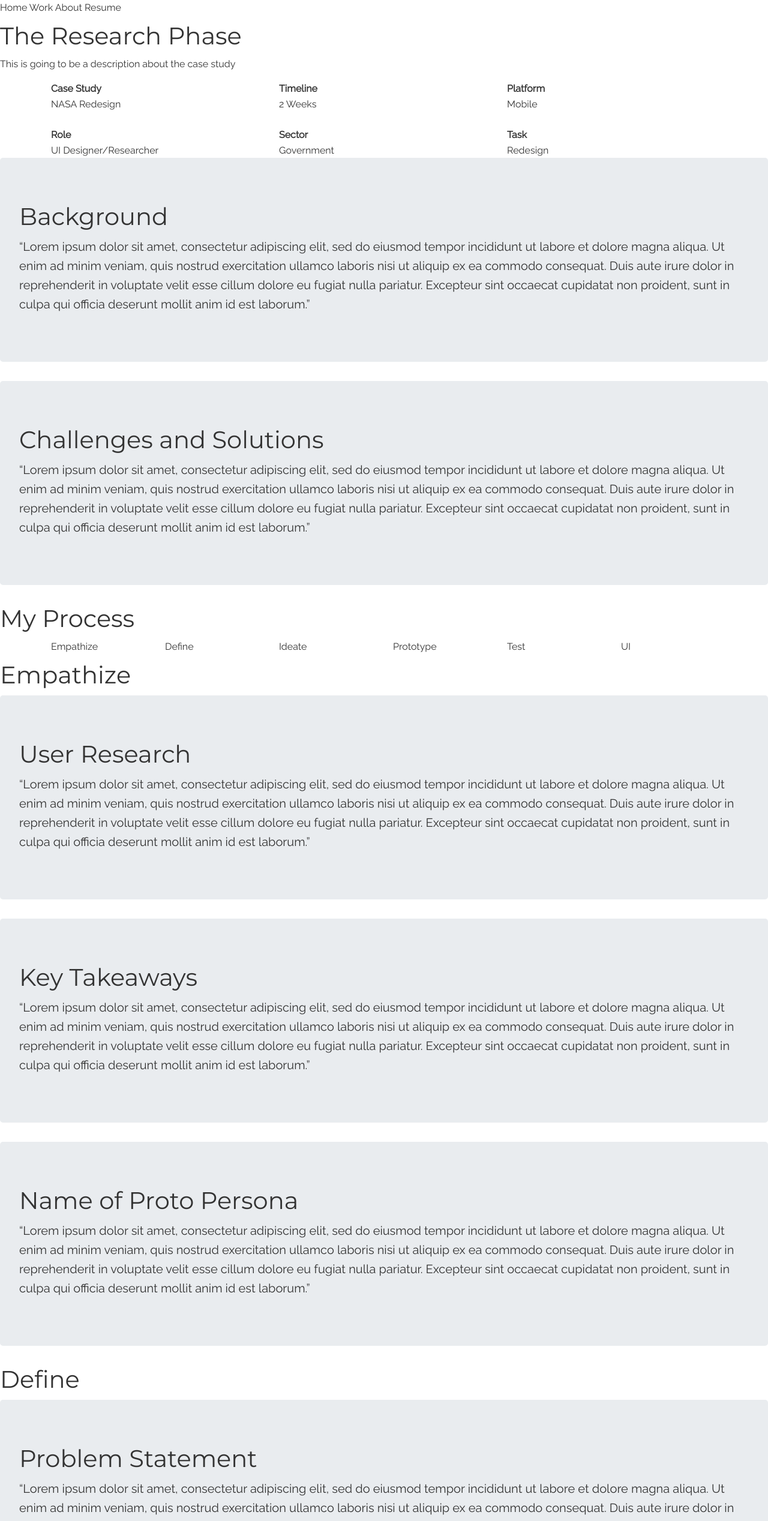
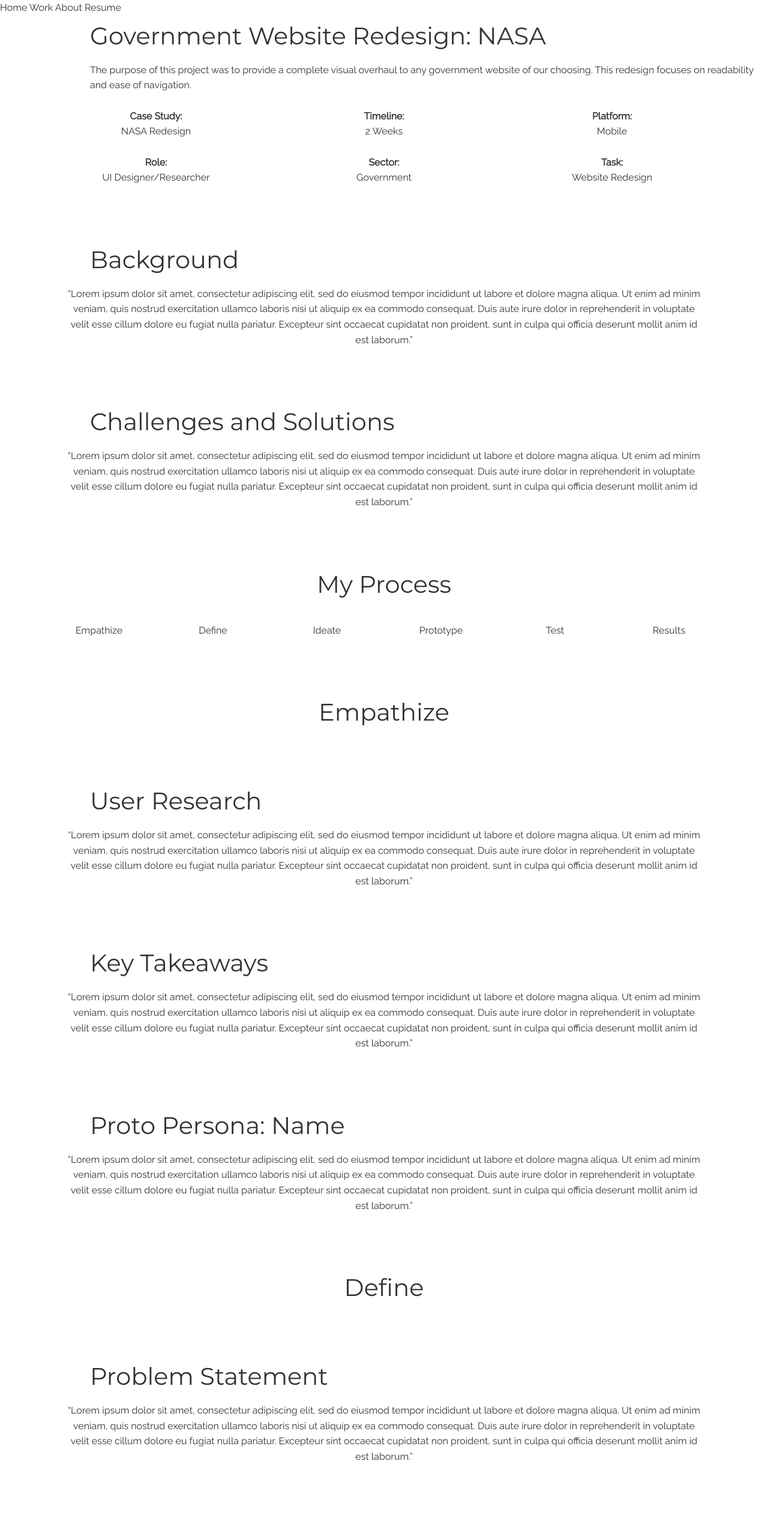
Before and after one commit to taiyingchin/UI_UX_HW_20, a plain HTML site: page index.html in a window 1280 px wide. Shown: the top 2535 px of the page at 60% size. Drawn offline with nearby package versions, Linux system fonts and the light colour scheme.

Commit message:
Formatting
Completely did a overhaul of the formatting

```diff
--- a/css/index.css
+++ b/css/index.css
@@ -59,6 +59,225 @@
     overflow: hidden;
 }
 
+/* Introduction */
+.intro .display-5{
+    padding-left: 150px;
+    padding-bottom: 10px;
+}
+
+.intro p{
+    padding-left: 150px;
+    padding-bottom: 10px;
+}
+
+.intro .container{
+    text-align: center;
+}
+
+/* Background */
+.background .display-5{
+    padding-left: 150px;
+    padding-bottom: 10px;
+    margin-top: 100px;
+}
+
+.background p{
+    max-width: 83%;
+    text-align: center;
+    margin: auto;
+}
+
+/* Challenges */
+.challenges .display-5{
+    padding-left: 150px;
+    padding-bottom: 10px;
+    margin-top: 100px;
+}
+
+.challenges p{
+    max-width: 83%;
+    text-align: center;
+    margin: auto;
+}
+
+/* Process Section Dividier */
+.process-section .display-5{
+    /* padding-left: 150px; */
+    text-align: center;
+    padding-bottom: 30px;
+    margin-top: 100px;
+}
+
+.process-section .container{
+    text-align: center;
+}
+
+/* Empatize Section Header */
+.empathize-section{
+    text-align: center;
+    margin-top: 100px;
+}
+
+/* User Research */
+.user-research .display-5{
+    padding-left: 150px;
+    padding-bottom: 10px;
+    margin-top: 100px;
+}
+
+.user-research p{
+    max-width: 83%;
+    text-align: center;
+    margin: auto;
+}
+
+/* Key Takeaways */
+.key-takeaways .display-5{
+    padding-left: 150px;
+    padding-bottom: 10px;
+    margin-top: 100px;
+}
+
+.key-takeaways p{
+    max-width: 83%;
+    text-align: center;
+    margin: auto;
+}
+
+/* Proto Persona */
+.proto-persona .display-5{
+    padding-left: 150px;
+    padding-bottom: 10px;
+    margin-top: 100px;
+}
+
+.proto-persona p{
+    max-width: 83%;
+    text-align: center;
+    margin: auto;
+}
+
+/* Define Section Header */
+.define-section{
+    text-align: center;
+    margin-top: 100px;
+}
+
+/* Problem Statement */
+.problem-statement .display-5{
+    padding-left: 150px;
+    padding-bottom: 10px;
+    margin-top: 100px;
+}
+
+.problem-statement p{
+    max-width: 83%;
+    text-align: center;
+    margin: auto;
+}
+
+/* User Insight Statement */
+.user-insight .display-5{
+    padding-left: 150px;
+    padding-bottom: 10px;
+    margin-top: 100px;
+}
+
+.user-insight p{
+    max-width: 83%;
+    text-align: center;
+    margin: auto;
+}
+
+/* Define Section Header */
+.ideate-section{
+    text-align: center;
+    margin-top: 100px;
+}
+
+/* Brainstorming Process */
+.brainstorming .display-5{
+    padding-left: 150px;
+    padding-bottom: 10px;
+    margin-top: 100px;
+}
+
+.brainstorming p{
+    max-width: 83%;
+    text-align: center;
+    margin: auto;
+}
+
+/* Prototyping Section Header */
+.prototyping{
+    text-align: center;
+    margin-top: 100px;
+}
+
+/* Lofi Prototypes */
+.lofi .display-5{
+    padding-left: 150px;
+    padding-bottom: 10px;
+    margin-top: 100px;
+}
+
+.lofi p{
+    max-width: 83%;
+    text-align: center;
+    margin: auto;
+}
+
+/* Hifi Prototypes */
+.hifi .display-5{
+    padding-left: 150px;
+    padding-bottom: 10px;
+    margin-top: 100px;
+}
+
+.hifi p{
+    max-width: 83%;
+    text-align: center;
+    margin: auto;
+}
+
+/* Testing Section Header */
+.testing{
+    text-align: center;
+    margin-top: 100px;
+}
+
+/* Testing and Iteration */
+.test-iter .display-5{
+    padding-left: 150px;
+    padding-bottom: 10px;
+    margin-top: 100px;
+}
+
+.test-iter p{
+    max-width: 83%;
+    text-align: center;
+    margin: auto;
+}
+
+/* Results Section Header */
+.results{
+    text-align: center;
+    margin-top: 100px;
+}
+
+/* Final Learnings */
+.final-learn .display-5{
+    padding-left: 150px;
+    padding-bottom: 10px;
+    margin-top: 100px;
+}
+
+.final-learn p{
+    max-width: 83%;
+    text-align: center;
+    margin: auto;
+}
+
 /* Utilities */
 .container-flex{
     max-width: 1500px;
--- a/index.html
+++ b/index.html
@@ -21,49 +21,47 @@
             </nav>
         </section>
 
-        <section>
-            <h1 class="display-5">The Research Phase</h1>
-            <p>This is going to be a description about the case study</p>
+        <section class = "intro">
+            <h1 class="display-5">Government Website Redesign: NASA</h1>
+            <p>The purpose of this project was to provide a complete visual overhaul to any government website of our choosing. This redesign focuses on readability and ease of navigation.</p>
             <div class="container">
                 <div class="row">
                     <div class="col-sm">
-                        <b>Case Study</b> <br> NASA Redesign
+                        <b>Case Study:</b> <br> NASA Redesign
                     </div>
                     <div class="col-sm">
-                        <b>Timeline</b> <br> 2 Weeks
+                        <b>Timeline:</b> <br> 2 Weeks
                     </div>
                     <div class="col-sm">
-                        <b>Platform</b> <br> Mobile <br><br>
+                        <b>Platform:</b> <br> Mobile <br><br>
                     </div>
                 </div>
 
                 <div class="row">
                     <div class="col-sm">
-                        <b>Role</b> <br> UI Designer/Researcher
+                        <b>Role:</b> <br> UI Designer/Researcher
                     </div>
                     <div class="col-sm">
-                        <b>Sector</b> <br> Government
+                        <b>Sector:</b> <br> Government
                     </div>
                     <div class="col-sm">
-                        <b>Task</b> <br> Redesign
+                        <b>Task:</b> <br> Website Redesign
                     </div>
                 </div>
             </div>
         </section>
 
-        <section>
-            <div class="jumbotron">
+        <section class="background">
             <h1 class="display-5">Background</h1>
-                <p class="lead">“Lorem ipsum dolor sit amet, consectetur adipiscing elit, sed do eiusmod tempor incididunt ut labore et dolore magna aliqua. Ut enim ad minim veniam, quis nostrud exercitation ullamco laboris nisi ut aliquip ex ea commodo consequat. Duis aute irure dolor in reprehenderit in voluptate velit esse cillum dolore eu fugiat nulla pariatur. Excepteur sint occaecat cupidatat non proident, sunt in culpa qui officia deserunt mollit anim id est laborum.”</p>
+            <p>“Lorem ipsum dolor sit amet, consectetur adipiscing elit, sed do eiusmod tempor incididunt ut labore et dolore magna aliqua. Ut enim ad minim veniam, quis nostrud exercitation ullamco laboris nisi ut aliquip ex ea commodo consequat. Duis aute irure dolor in reprehenderit in voluptate velit esse cillum dolore eu fugiat nulla pariatur. Excepteur sint occaecat cupidatat non proident, sunt in culpa qui officia deserunt mollit anim id est laborum.”</p>
         </section>
 
-        <section>
-            <div class="jumbotron">
+        <section class="challenges">
             <h1 class="display-5">Challenges and Solutions</h1>
-                <p class="lead">“Lorem ipsum dolor sit amet, consectetur adipiscing elit, sed do eiusmod tempor incididunt ut labore et dolore magna aliqua. Ut enim ad minim veniam, quis nostrud exercitation ullamco laboris nisi ut aliquip ex ea commodo consequat. Duis aute irure dolor in reprehenderit in voluptate velit esse cillum dolore eu fugiat nulla pariatur. Excepteur sint occaecat cupidatat non proident, sunt in culpa qui officia deserunt mollit anim id est laborum.”</p>
+            <p>“Lorem ipsum dolor sit amet, consectetur adipiscing elit, sed do eiusmod tempor incididunt ut labore et dolore magna aliqua. Ut enim ad minim veniam, quis nostrud exercitation ullamco laboris nisi ut aliquip ex ea commodo consequat. Duis aute irure dolor in reprehenderit in voluptate velit esse cillum dolore eu fugiat nulla pariatur. Excepteur sint occaecat cupidatat non proident, sunt in culpa qui officia deserunt mollit anim id est laborum.”</p>
         </section>
 
-        <section>
+        <section class = "process-section">
             <h1 class="display-5">My Process</h1>
             <div class="container">
                 <div class="row">
@@ -83,94 +81,84 @@
                         Test
                     </div>
                     <div class="col-sm">
-                        UI
+                        Results
                     </div>
                 </div>
             </div>
         </section>
 
-        <section>
+        <section class = "empathize-section">
             <h1 class="display-5">Empathize</h1>
         </section>
 
-        <section>
-            <div class="jumbotron">
+        <section class="user-research">
             <h1 class="display-5">User Research</h1>
-                <p class="lead">“Lorem ipsum dolor sit amet, consectetur adipiscing elit, sed do eiusmod tempor incididunt ut labore et dolore magna aliqua. Ut enim ad minim veniam, quis nostrud exercitation ullamco laboris nisi ut aliquip ex ea commodo consequat. Duis aute irure dolor in reprehenderit in voluptate velit esse cillum dolore eu fugiat nulla pariatur. Excepteur sint occaecat cupidatat non proident, sunt in culpa qui officia deserunt mollit anim id est laborum.”</p>
+            <p>“Lorem ipsum dolor sit amet, consectetur adipiscing elit, sed do eiusmod tempor incididunt ut labore et dolore magna aliqua. Ut enim ad minim veniam, quis nostrud exercitation ullamco laboris nisi ut aliquip ex ea commodo consequat. Duis aute irure dolor in reprehenderit in voluptate velit esse cillum dolore eu fugiat nulla pariatur. Excepteur sint occaecat cupidatat non proident, sunt in culpa qui officia deserunt mollit anim id est laborum.”</p>
         </section>
 
-        <section>
-            <div class="jumbotron">
+        <section class="key-takeaways">
             <h1 class="display-5">Key Takeaways</h1>
-                <p class="lead">“Lorem ipsum dolor sit amet, consectetur adipiscing elit, sed do eiusmod tempor incididunt ut labore et dolore magna aliqua. Ut enim ad minim veniam, quis nostrud exercitation ullamco laboris nisi ut aliquip ex ea commodo consequat. Duis aute irure dolor in reprehenderit in voluptate velit esse cillum dolore eu fugiat nulla pariatur. Excepteur sint occaecat cupidatat non proident, sunt in culpa qui officia deserunt mollit anim id est laborum.”</p>
+            <p>“Lorem ipsum dolor sit amet, consectetur adipiscing elit, sed do eiusmod tempor incididunt ut labore et dolore magna aliqua. Ut enim ad minim veniam, quis nostrud exercitation ullamco laboris nisi ut aliquip ex ea commodo consequat. Duis aute irure dolor in reprehenderit in voluptate velit esse cillum dolore eu fugiat nulla pariatur. Excepteur sint occaecat cupidatat non proident, sunt in culpa qui officia deserunt mollit anim id est laborum.”</p>
         </section>
 
-        <section>
-            <div class="jumbotron">
-                <h1 class="display-5">Name of Proto Persona</h1>
-                <p class="lead">“Lorem ipsum dolor sit amet, consectetur adipiscing elit, sed do eiusmod tempor incididunt ut labore et dolore magna aliqua. Ut enim ad minim veniam, quis nostrud exercitation ullamco laboris nisi ut aliquip ex ea commodo consequat. Duis aute irure dolor in reprehenderit in voluptate velit esse cillum dolore eu fugiat nulla pariatur. Excepteur sint occaecat cupidatat non proident, sunt in culpa qui officia deserunt mollit anim id est laborum.”</p>
+        <section class="proto-persona">
+            <h1 class="display-5">Proto Persona: Name</h1>
+            <p>“Lorem ipsum dolor sit amet, consectetur adipiscing elit, sed do eiusmod tempor incididunt ut labore et dolore magna aliqua. Ut enim ad minim veniam, quis nostrud exercitation ullamco laboris nisi ut aliquip ex ea commodo consequat. Duis aute irure dolor in reprehenderit in voluptate velit esse cillum dolore eu fugiat nulla pariatur. Excepteur sint occaecat cupidatat non proident, sunt in culpa qui officia deserunt mollit anim id est laborum.”</p>
         </section>
 
-        <section>
+        <section class = "define-section">
             <h1 class="display-5">Define</h1>
         </section>
 
-        <section>
-            <div class="jumbotron">
+        <section class="problem-statement">
             <h1 class="display-5">Problem Statement</h1>
-                <p class="lead">“Lorem ipsum dolor sit amet, consectetur adipiscing elit, sed do eiusmod tempor incididunt ut labore et dolore magna aliqua. Ut enim ad minim veniam, quis nostrud exercitation ullamco laboris nisi ut aliquip ex ea commodo consequat. Duis aute irure dolor in reprehenderit in voluptate velit esse cillum dolore eu fugiat nulla pariatur. Excepteur sint occaecat cupidatat non proident, sunt in culpa qui officia deserunt mollit anim id est laborum.”</p>
+            <p>“Lorem ipsum dolor sit amet, consectetur adipiscing elit, sed do eiusmod tempor incididunt ut labore et dolore magna aliqua. Ut enim ad minim veniam, quis nostrud exercitation ullamco laboris nisi ut aliquip ex ea commodo consequat. Duis aute irure dolor in reprehenderit in voluptate velit esse cillum dolore eu fugiat nulla pariatur. Excepteur sint occaecat cupidatat non proident, sunt in culpa qui officia deserunt mollit anim id est laborum.”</p>
         </section>
 
-        <section>
-            <div class="jumbotron">
+        <section class="user-insight">
             <h1 class="display-5">User Insight Statement</h1>
-                <p class="lead">“Lorem ipsum dolor sit amet, consectetur adipiscing elit, sed do eiusmod tempor incididunt ut labore et dolore magna aliqua. Ut enim ad minim veniam, quis nostrud exercitation ullamco laboris nisi ut aliquip ex ea commodo consequat. Duis aute irure dolor in reprehenderit in voluptate velit esse cillum dolore eu fugiat nulla pariatur. Excepteur sint occaecat cupidatat non proident, sunt in culpa qui officia deserunt mollit anim id est laborum.”</p>
+            <p>“Lorem ipsum dolor sit amet, consectetur adipiscing elit, sed do eiusmod tempor incididunt ut labore et dolore magna aliqua. Ut enim ad minim veniam, quis nostrud exercitation ullamco laboris nisi ut aliquip ex ea commodo consequat. Duis aute irure dolor in reprehenderit in voluptate velit esse cillum dolore eu fugiat nulla pariatur. Excepteur sint occaecat cupidatat non proident, sunt in culpa qui officia deserunt mollit anim id est laborum.”</p>
         </section>
 
-        <section>
+        <section class = "ideate-section">
             <h1 class="display-5">Ideate</h1>
         </section>
 
-        <section>
-            <div class="jumbotron">
+        <section class="brainstorming">
             <h1 class="display-5">Brainstorming Process</h1>
-                <p class="lead">“Lorem ipsum dolor sit amet, consectetur adipiscing elit, sed do eiusmod tempor incididunt ut labore et dolore magna aliqua. Ut enim ad minim veniam, quis nostrud exercitation ullamco laboris nisi ut aliquip ex ea commodo consequat. Duis aute irure dolor in reprehenderit in voluptate velit esse cillum dolore eu fugiat nulla pariatur. Excepteur sint occaecat cupidatat non proident, sunt in culpa qui officia deserunt mollit anim id est laborum.”</p>
+            <p>“Lorem ipsum dolor sit amet, consectetur adipiscing elit, sed do eiusmod tempor incididunt ut labore et dolore magna aliqua. Ut enim ad minim veniam, quis nostrud exercitation ullamco laboris nisi ut aliquip ex ea commodo consequat. Duis aute irure dolor in reprehenderit in voluptate velit esse cillum dolore eu fugiat nulla pariatur. Excepteur sint occaecat cupidatat non proident, sunt in culpa qui officia deserunt mollit anim id est laborum.”</p>
         </section>
 
-        <section>
+        <section class = "prototyping">
             <h1 class="display-5">Prototypes</h1>
         </section>
 
-        <section>
-            <div class="jumbotron">
+        <section class="lofi">
             <h1 class="display-5">Low/Mid Fidelity Prototypes</h1>
-                <p class="lead">“Lorem ipsum dolor sit amet, consectetur adipiscing elit, sed do eiusmod tempor incididunt ut labore et dolore magna aliqua. Ut enim ad minim veniam, quis nostrud exercitation ullamco laboris nisi ut aliquip ex ea commodo consequat. Duis aute irure dolor in reprehenderit in voluptate velit esse cillum dolore eu fugiat nulla pariatur. Excepteur sint occaecat cupidatat non proident, sunt in culpa qui officia deserunt mollit anim id est laborum.”</p>
+            <p>“Lorem ipsum dolor sit amet, consectetur adipiscing elit, sed do eiusmod tempor incididunt ut labore et dolore magna aliqua. Ut enim ad minim veniam, quis nostrud exercitation ullamco laboris nisi ut aliquip ex ea commodo consequat. Duis aute irure dolor in reprehenderit in voluptate velit esse cillum dolore eu fugiat nulla pariatur. Excepteur sint occaecat cupidatat non proident, sunt in culpa qui officia deserunt mollit anim id est laborum.”</p>
         </section>
 
-        <section>
-            <div class="jumbotron">
+        <section class="hifi">
             <h1 class="display-5">High Fidelity Prototypes</h1>
-                <p class="lead">“Lorem ipsum dolor sit amet, consectetur adipiscing elit, sed do eiusmod tempor incididunt ut labore et dolore magna aliqua. Ut enim ad minim veniam, quis nostrud exercitation ullamco laboris nisi ut aliquip ex ea commodo consequat. Duis aute irure dolor in reprehenderit in voluptate velit esse cillum dolore eu fugiat nulla pariatur. Excepteur sint occaecat cupidatat non proident, sunt in culpa qui officia deserunt mollit anim id est laborum.”</p>
+            <p>“Lorem ipsum dolor sit amet, consectetur adipiscing elit, sed do eiusmod tempor incididunt ut labore et dolore magna aliqua. Ut enim ad minim veniam, quis nostrud exercitation ullamco laboris nisi ut aliquip ex ea commodo consequat. Duis aute irure dolor in reprehenderit in voluptate velit esse cillum dolore eu fugiat nulla pariatur. Excepteur sint occaecat cupidatat non proident, sunt in culpa qui officia deserunt mollit anim id est laborum.”</p>
         </section>
 
-        <section>
+        <section class = "testing">
             <h1 class="display-5">Testing</h1>
         </section>
 
-        <section>
-            <div class="jumbotron">
+        <section class="test-iter">
             <h1 class="display-5">Testing and Iterations</h1>
-                <p class="lead">“Lorem ipsum dolor sit amet, consectetur adipiscing elit, sed do eiusmod tempor incididunt ut labore et dolore magna aliqua. Ut enim ad minim veniam, quis nostrud exercitation ullamco laboris nisi ut aliquip ex ea commodo consequat. Duis aute irure dolor in reprehenderit in voluptate velit esse cillum dolore eu fugiat nulla pariatur. Excepteur sint occaecat cupidatat non proident, sunt in culpa qui officia deserunt mollit anim id est laborum.”</p>
+            <p>“Lorem ipsum dolor sit amet, consectetur adipiscing elit, sed do eiusmod tempor incididunt ut labore et dolore magna aliqua. Ut enim ad minim veniam, quis nostrud exercitation ullamco laboris nisi ut aliquip ex ea commodo consequat. Duis aute irure dolor in reprehenderit in voluptate velit esse cillum dolore eu fugiat nulla pariatur. Excepteur sint occaecat cupidatat non proident, sunt in culpa qui officia deserunt mollit anim id est laborum.”</p>
         </section>
 
-        <section>
+        <section class = "results">
             <h1 class="display-5">Results</h1>
         </section>
 
-        <section>
-            <div class="jumbotron">
+        <section class="final-learn">
             <h1 class="display-5">Final Learnings</h1>
-                <p class="lead">“Lorem ipsum dolor sit amet, consectetur adipiscing elit, sed do eiusmod tempor incididunt ut labore et dolore magna aliqua. Ut enim ad minim veniam, quis nostrud exercitation ullamco laboris nisi ut aliquip ex ea commodo consequat. Duis aute irure dolor in reprehenderit in voluptate velit esse cillum dolore eu fugiat nulla pariatur. Excepteur sint occaecat cupidatat non proident, sunt in culpa qui officia deserunt mollit anim id est laborum.”</p>
+            <p>“Lorem ipsum dolor sit amet, consectetur adipiscing elit, sed do eiusmod tempor incididunt ut labore et dolore magna aliqua. Ut enim ad minim veniam, quis nostrud exercitation ullamco laboris nisi ut aliquip ex ea commodo consequat. Duis aute irure dolor in reprehenderit in voluptate velit esse cillum dolore eu fugiat nulla pariatur. Excepteur sint occaecat cupidatat non proident, sunt in culpa qui officia deserunt mollit anim id est laborum.”</p>
         </section>
     </body>
 </html>
```
Lines whose indentation alone changed are shown as unchanged.
